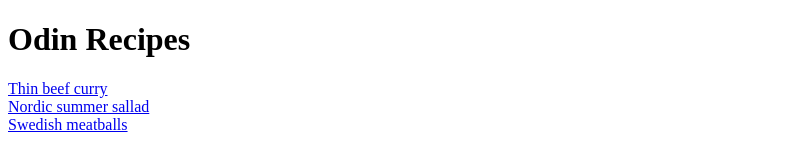
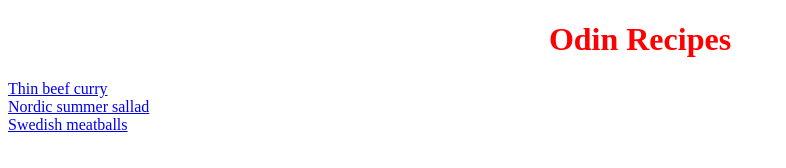
Before and after one commit to hrdvrgr/odin-recipes, a plain HTML site: page odin-recipes/index.html in a window 1280 px wide. Shown: the whole page, without its empty margins (0-786 px from the left). Drawn offline with Linux system fonts and the light colour scheme.

Commit message:
Styled homepage

```diff
--- /dev/null
+++ b/odin-recipes/home-styling.css
@@ -0,0 +1,8 @@
+.title{
+    text-align: center;
+    color: red;
+}
+
+.content{
+
+}
--- a/odin-recipes/index.html
+++ b/odin-recipes/index.html
@@ -4,14 +4,17 @@
     <meta charset="UTF-8">
     <meta name="viewport" content="width=device-width, initial-scale=1.0">
     <title>Home</title>
+    <link rel="stylesheet" href="home-styling.css">
 </head>
 <body>
-    <h1>Odin Recipes</h1>
+    <h1 class="title">Odin Recipes</h1>
+    <div class="content">
     <a href="./recipes/carlscurry.html"> Thin beef curry</a>
     <br>
     <a href="./recipes/nordic-summer-sallad.html">Nordic summer sallad</a>
     <br>
     <a href="./recipes/meatballs.html">Swedish meatballs</a>
     <br>
+    </div>
 </body>
 </html>
```
Also changed, not shown: odin-recipes/recipes-styling.css (added).
